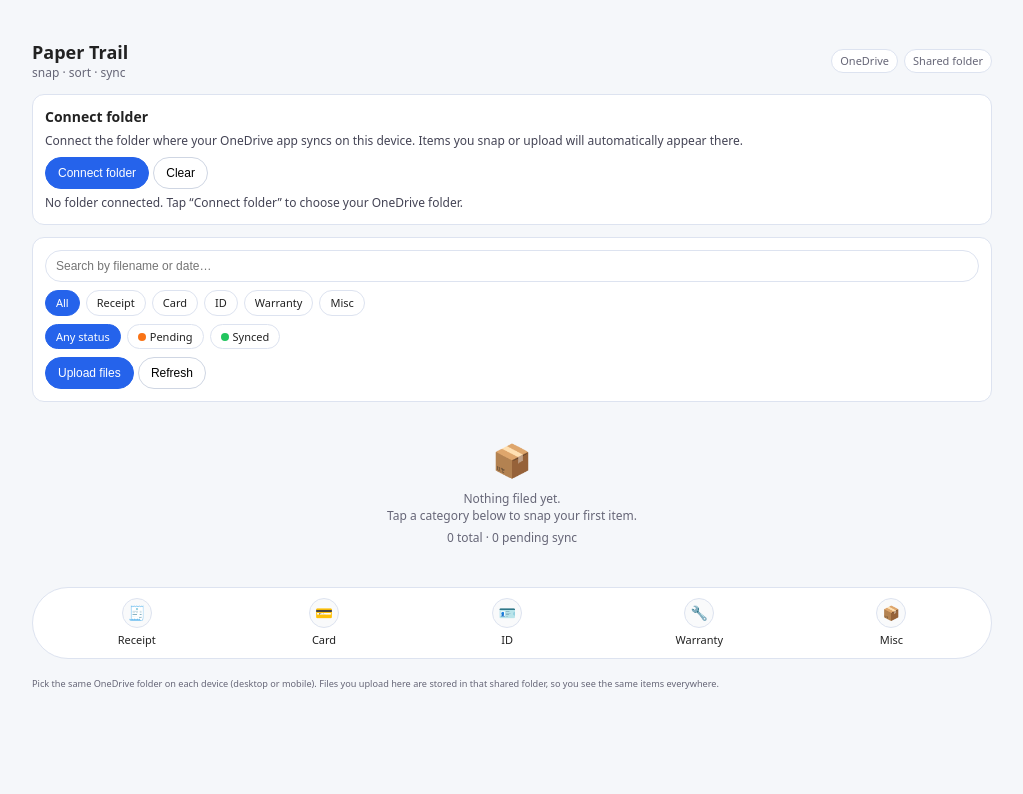
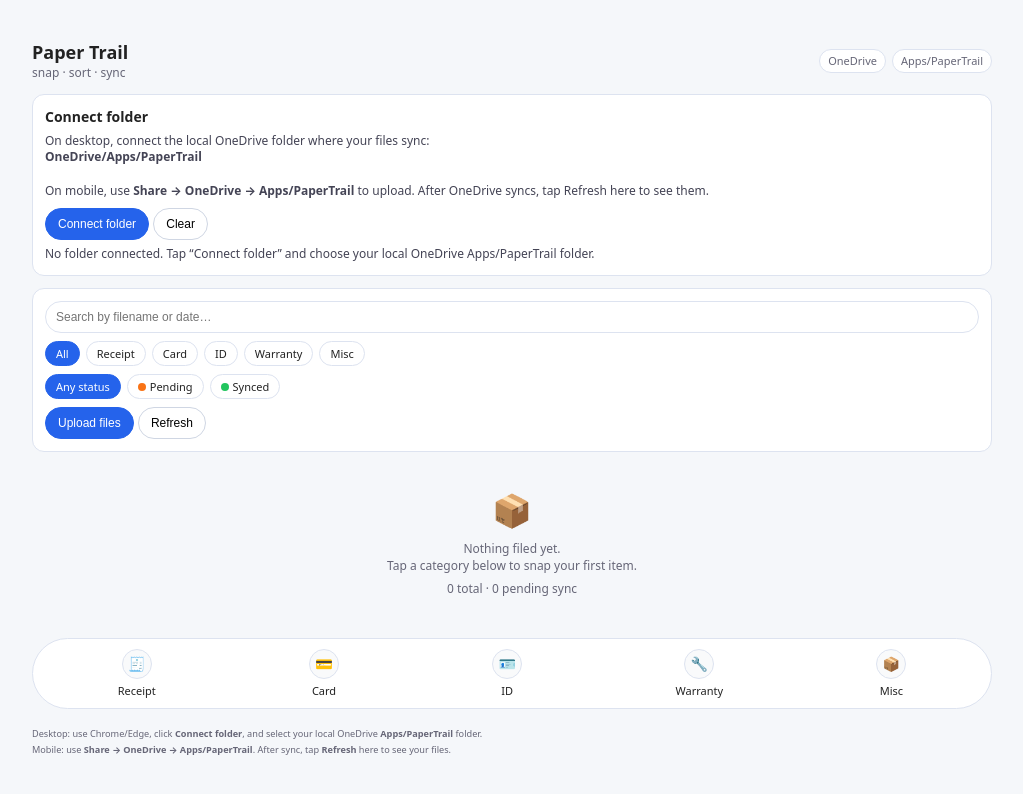
Before and after one commit to beawart/paper-trail, a plain HTML site: page index.html in a window 1280 px wide. Shown: the whole page, without its empty margins (128-1151 px from the left). Drawn offline with Linux system fonts and the light colour scheme.

Commit message:
Update index.html

```diff
--- a/index.html
+++ b/index.html
@@ -206,13 +206,18 @@
   </div>
   <div class="pill-row">
     <span class="pill">OneDrive</span>
-    <span class="pill">Shared folder</span>
+    <span class="pill">Apps/PaperTrail</span>
   </div>
 </header>
 
 <div class="card">
   <h2>Connect folder</h2>
-  <p>Connect the folder where your OneDrive app syncs on this device. Items you snap or upload will automatically appear there.</p>
+  <p>
+    On desktop, connect the local OneDrive folder where your files sync:<br>
+    <strong>OneDrive/Apps/PaperTrail</strong><br><br>
+    On mobile, use <strong>Share → OneDrive → Apps/PaperTrail</strong> to upload.
+    After OneDrive syncs, tap Refresh here to see them.
+  </p>
   <div class="row" style="margin-top:8px;">
     <button id="btnPick" class="primary">Connect folder</button>
     <button id="btnClear" class="ghost">Clear</button>
@@ -239,7 +244,7 @@
   <div class="row" style="margin-top:8px;">
     <button id="btnUpload" class="primary">Upload files</button>
     <button id="btnRefresh">Refresh</button>
-    <input id="fileInput" type="file" multiple />
+    <input id="fileInput" type="file" multiple accept="image/*,application/pdf" />
   </div>
 </div>
 
@@ -277,8 +282,8 @@
 
 <footer>
   <small>
-    Pick the same OneDrive folder on each device (desktop or mobile).
-    Files you upload here are stored in that shared folder, so you see the same items everywhere.
+    Desktop: use Chrome/Edge, click <strong>Connect folder</strong>, and select your local OneDrive <strong>Apps/PaperTrail</strong> folder.<br>
+    Mobile: use <strong>Share → OneDrive → Apps/PaperTrail</strong>. After sync, tap <strong>Refresh</strong> here to see your files.
   </small>
 </footer>
 
@@ -393,7 +398,7 @@ function render(){
 
 async function restoreHandle(){
   if(!('showDirectoryPicker' in window)){
-    out('Your browser does not support the folder picker. Use Chrome or Edge.');
+    out('Your browser does not support the folder picker. Use Chrome or Edge on desktop.');
     return;
   }
   try{
@@ -401,10 +406,10 @@ async function restoreHandle(){
     if(stored){
       dirHandle = stored;
       folderNameEl.textContent = `Connected: ${dirHandle.name || 'folder'}`;
-      out('Folder connected. Upload files or refresh to see items.');
+      out('Folder connected. Upload files or tap Refresh to see items.');
       await refresh();
     }else{
-      out('No folder connected. Tap “Connect folder” to choose your OneDrive folder.');
+      out('No folder connected. Tap “Connect folder” and choose your local OneDrive Apps/PaperTrail folder.');
     }
   }catch(e){
     console.warn('restoreHandle failed',e);
@@ -539,6 +544,8 @@ document.querySelectorAll('.bottom-cat').forEach(cat=>{
     document.querySelectorAll('.chip[data-cat]').forEach(c=>{
       c.classList.toggle('active',c.dataset.cat===target);
     });
+    // also open camera/upload
+    fileInput.click();
     render();
   });
 });
```
